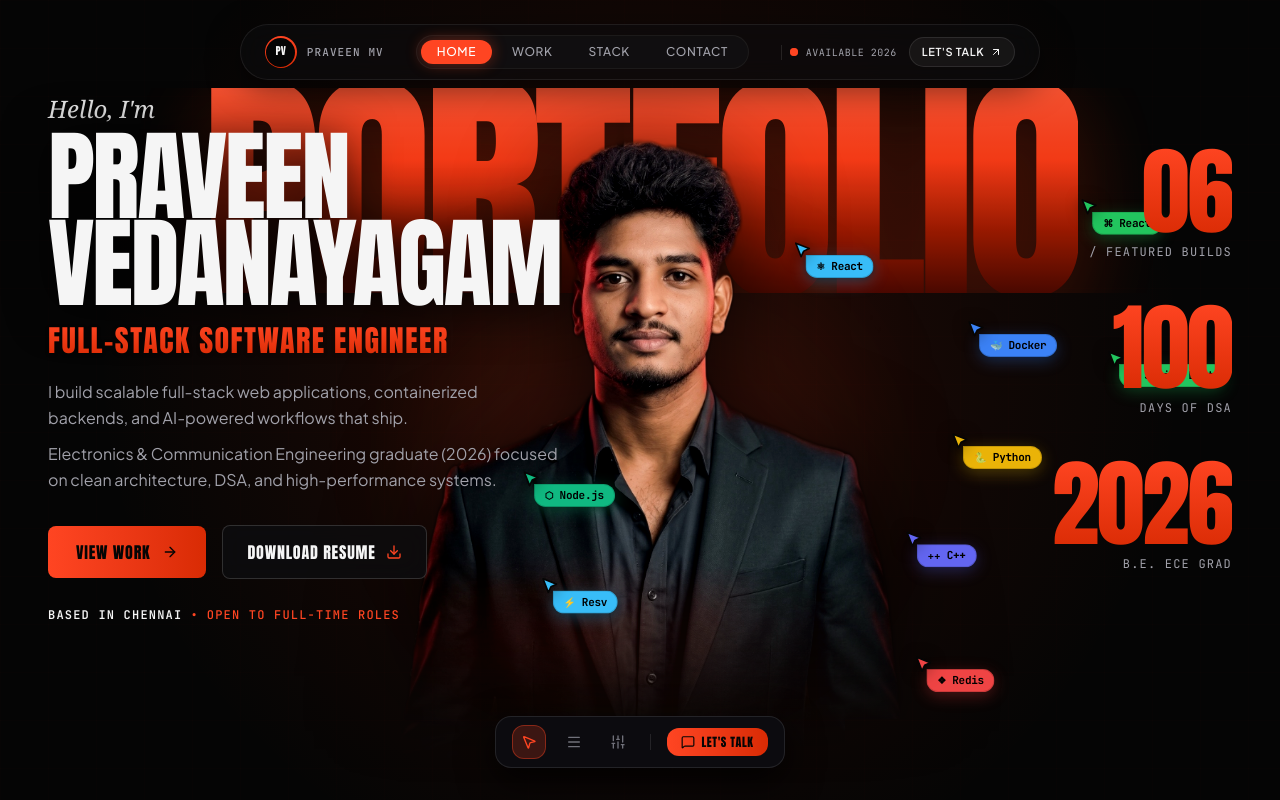
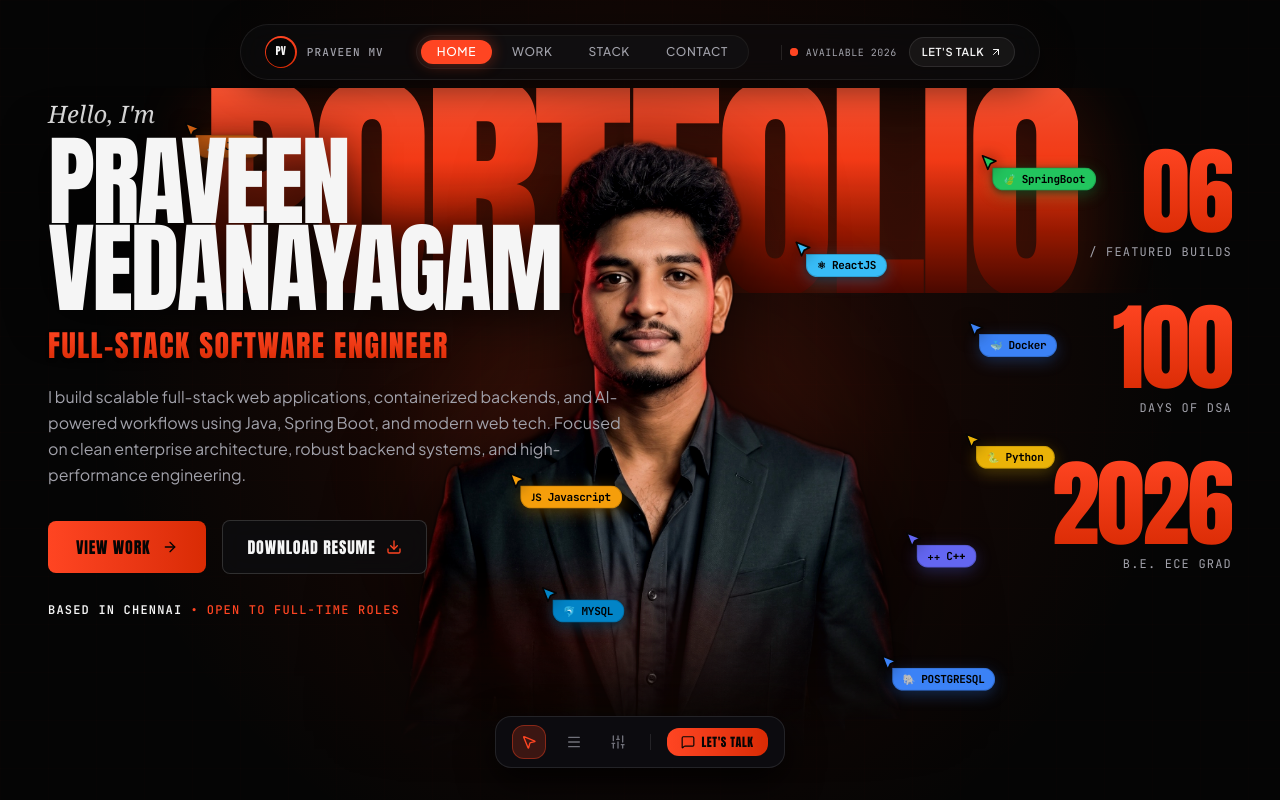
Before and after one commit to praveenvedha26/portfolio, a React (Vite) app: page / in a window 1280 px wide. Shown: the top 800 px of the page. Built offline with nearby package versions, Linux system fonts and the light colour scheme; a web font is replaced by a local one.

Commit message:
feat: configure exactly 9 requested cursors and update hero bio text

```diff
--- a/src/components/Hero.jsx
+++ b/src/components/Hero.jsx
@@ -155,15 +155,10 @@ export default function Hero({ onOpenContact }) {
               </h3>
             </div>
 
-            {/* Bio: Exact 2 paragraphs from the reference screenshot */}
-            <div className="mt-4 sm:mt-5 space-y-2.5 max-w-lg text-[#A1A1AA] text-sm sm:text-base leading-relaxed font-normal">
-              <p>
-                I build scalable full-stack web applications, containerized backends, and AI-powered workflows that ship.
-              </p>
-              <p>
-                Electronics & Communication Engineering graduate (2026) focused on clean architecture, DSA, and high-performance systems.
-              </p>
-            </div>
+            {/* Bio: Exact content from user specification */}
+            <p className="mt-4 sm:mt-5 max-w-xl text-[#A1A1AA] text-sm sm:text-base leading-relaxed font-normal">
+              I build scalable full-stack web applications, containerized backends, and AI-powered workflows using Java, Spring Boot, and modern web tech. Focused on clean enterprise architecture, robust backend systems, and high-performance engineering.
+            </p>
 
             {/* Dual Action Buttons */}
             <div className="mt-7 sm:mt-8 flex flex-wrap items-center gap-4 w-full sm:w-auto">
--- a/src/data/skillsData.js
+++ b/src/data/skillsData.js
@@ -63,32 +63,33 @@ export const skillsPillars = [
   }
 ];
 
-// Reference Screenshot Matching Figma Cursors:
+// Exactly the 9 requested floating multiplayer cursor badges:
+// (Java, SpringBoot, MYSQL, POSTGRESQL, Docker, ReactJS, Javascript, C++, Python)
 export const floatingBadges = [
-  // 1. React (Cyan) - right next to cheek/ear
-  { name: "React", color: "#38BDF8", top: "31%", right: "32%", delay: 0, dx: 8, dy: -8, icon: "⚛" },
+  // 1. Java
+  { name: "Java", color: "#F97316", top: "16%", left: "14%", delay: 0, dx: 10, dy: -8, icon: "☕" },
 
-  // 2. React (Green) - on top-right letter 'O' of PORTFOLIO
-  { name: "React", color: "#22C55E", top: "24%", right: "9%", delay: 0.2, dx: -6, dy: 6, icon: "⌘" },
+  // 2. SpringBoot
+  { name: "SpringBoot", color: "#22C55E", top: "18%", right: "14%", delay: 0.15, dx: -10, dy: 10, icon: "🍃" },
 
-  // 3. Docker (Blue) - beside right shoulder/neck
-  { name: "Docker", color: "#3B82F6", top: "39%", right: "17%", delay: 0.3, dx: -10, dy: 8, icon: "🐳" },
+  // 3. ReactJS
+  { name: "ReactJS", color: "#38BDF8", top: "31%", right: "31%", delay: 0.3, dx: 8, dy: -8, icon: "⚛" },
 
-  // 4. Spring Boot (Green) - outer right under 'O'
-  { name: "Spring Boot", color: "#22C55E", top: "45%", right: "4%", delay: 0.4, dx: -8, dy: -10, icon: "⏻" },
+  // 4. Docker
+  { name: "Docker", color: "#3B82F6", top: "39%", right: "17%", delay: 0.45, dx: -10, dy: 8, icon: "🐳" },
 
-  // 5. Python (Yellow) - mid-right flank
-  { name: "Python", color: "#EAB308", top: "53%", right: "19%", delay: 0.5, dx: 10, dy: 8, icon: "🐍" },
+  // 5. Python
+  { name: "Python", color: "#EAB308", top: "53%", right: "18%", delay: 0.6, dx: 10, dy: 8, icon: "🐍" },
 
-  // 6. Node.js (Emerald) - over left collar/lapel
-  { name: "Node.js", color: "#10B981", top: "58%", left: "41%", delay: 0.6, dx: -6, dy: 6, icon: "⬡" },
+  // 6. Javascript
+  { name: "Javascript", color: "#F59E0B", top: "58%", left: "40%", delay: 0.75, dx: -8, dy: 8, icon: "JS" },
 
-  // 7. C++ (Indigo) - over right shoulder/coat
-  { name: "C++", color: "#6366F1", top: "67%", right: "24%", delay: 0.7, dx: 8, dy: -6, icon: "++" },
+  // 7. C++
+  { name: "C++", color: "#6366F1", top: "67%", right: "24%", delay: 0.9, dx: 8, dy: -6, icon: "++" },
 
-  // 8. Resv / Client (Sky Blue) - lower left chest
-  { name: "Resv", color: "#38BDF8", top: "73%", left: "42%", delay: 0.8, dx: 6, dy: -8, icon: "⚡" },
+  // 8. MYSQL
+  { name: "MYSQL", color: "#0284C7", top: "74%", left: "42%", delay: 1.05, dx: 6, dy: -8, icon: "🐬" },
 
-  // 9. Redis (Red) - lower right coat
-  { name: "Redis", color: "#EF4444", top: "81%", right: "22%", delay: 0.9, dx: -8, dy: 8, icon: "❖" }
+  // 9. POSTGRESQL
+  { name: "POSTGRESQL", color: "#3B82F6", top: "81%", right: "22%", delay: 1.2, dx: -8, dy: 8, icon: "🐘" }
 ];
```
